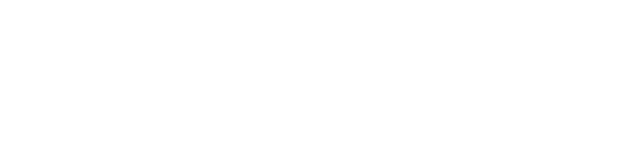
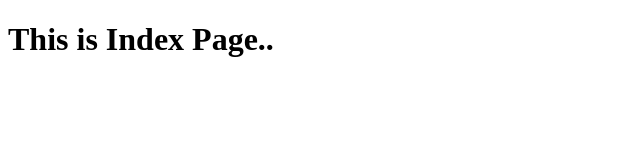
Before and after one commit to sgpprep/FirstProject, a plain HTML site: page index.html in a window 1280 px wide. Shown: the whole page, without its empty margins (0-640 px from the left). Drawn offline with Linux system fonts and the light colour scheme.

Commit message:
adding contact , registration

```diff
--- a/index.html
+++ b/index.html
@@ -6,6 +6,6 @@
     <title>Document</title>
 </head>
 <body>
-
+    <h1>This is Index Page..</h1>
 </body>
 </html>
```
Also changed, not shown: contactUs.html (added), registration.html (added).
